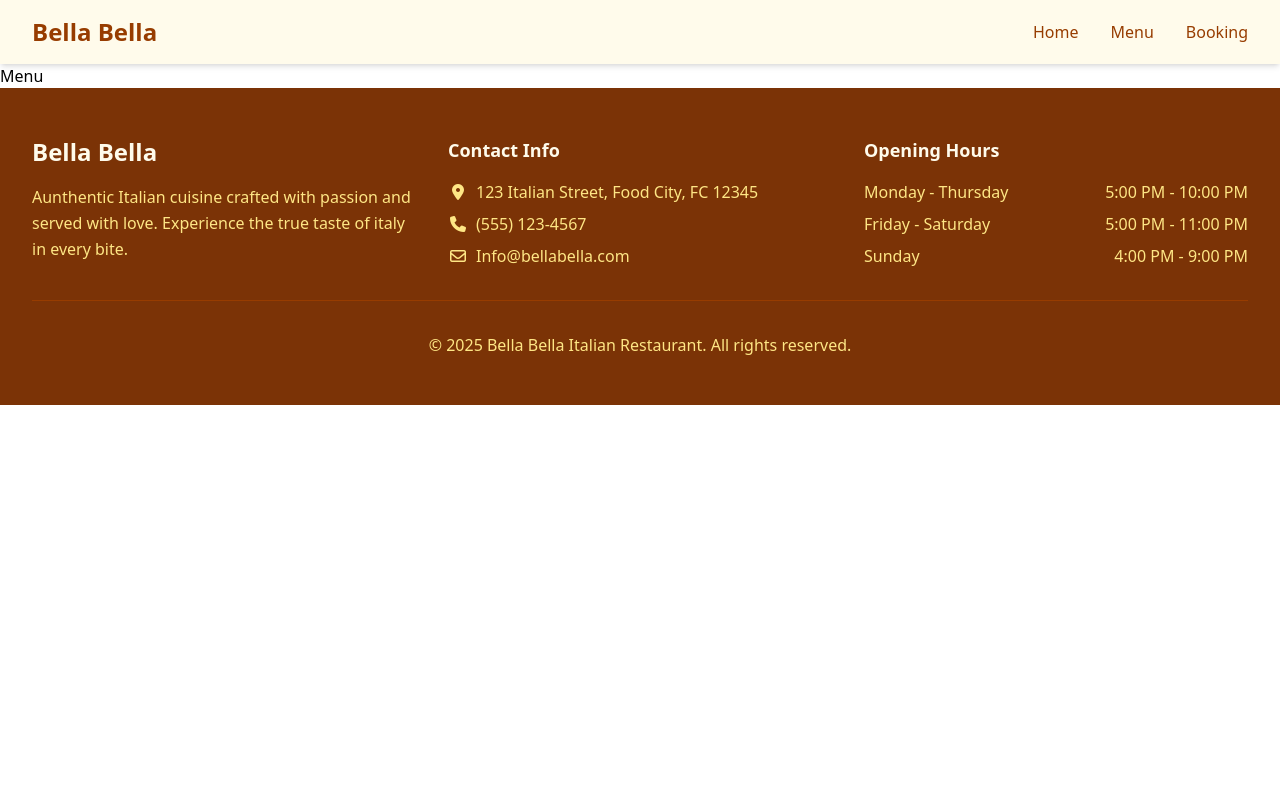
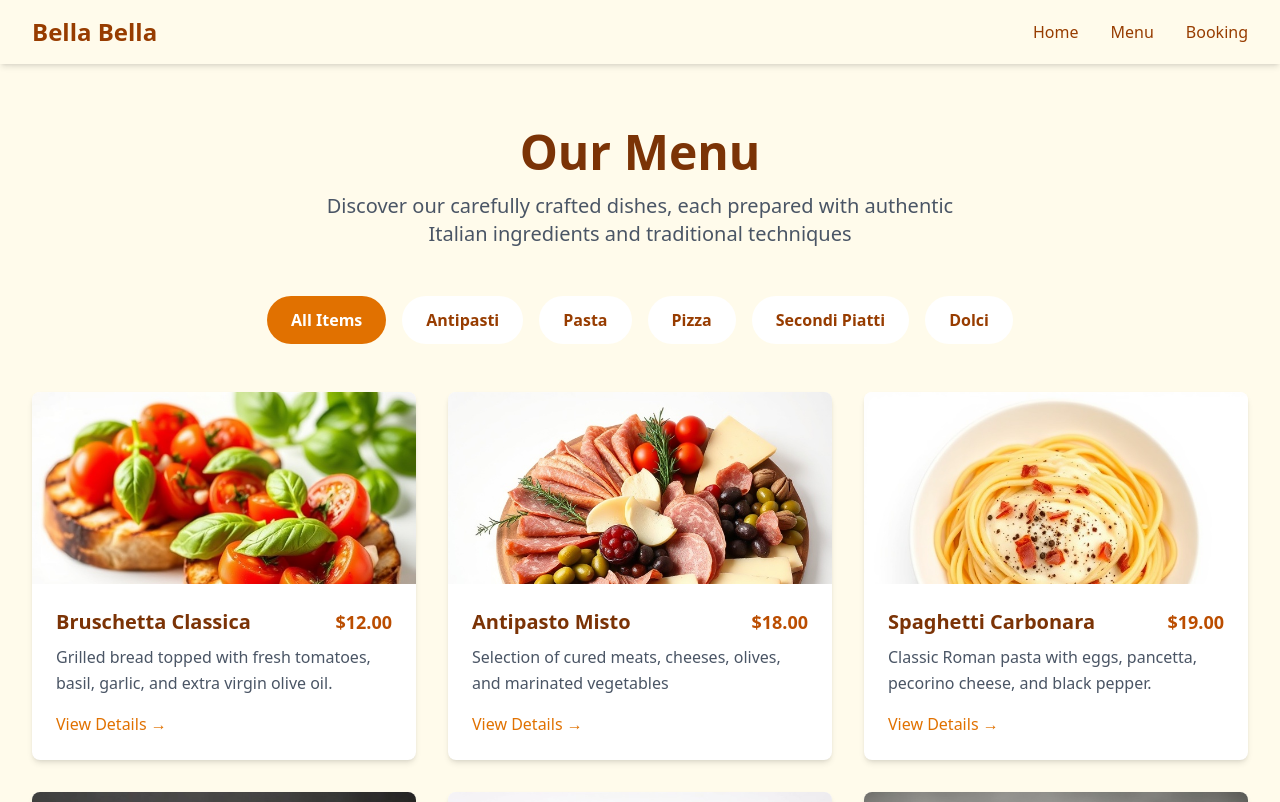
Before and after one commit to sadiya959/bella-bella, a React (Vite) app: page /menu in a window 1280 px wide. Shown: the top 802 px of the page. Built offline with nearby package versions, Linux system fonts and the light colour scheme.

Commit message:
add a complete menu page

```diff
--- /dev/null
+++ b/src/components/Filter.jsx
@@ -0,0 +1,29 @@
+import { useContext } from "react";
+import MenusContext from "../contexts/MenusContext";
+
+const categories = [
+  "All Items",
+  "Antipasti",
+  "Pasta",
+  "Pizza",
+  "Secondi Piatti",
+  "Dolci",
+];
+
+export default function Filter() {
+  const { selectedCategory, setSelectedCategory } = useContext(MenusContext);
+
+  return (
+    <div className="mb-12 flex flex-wrap justify-center gap-4">
+      {categories.map((category, index) => (
+        <button
+          key={index}
+          onClick={() => setSelectedCategory(category)}
+          className={`cursor-pointer rounded-full bg-amber-600 px-6 py-3 font-semibold whitespace-nowrap transition-colors hover:bg-amber-100 ${selectedCategory === category ? "bg-amber-600 text-white" : "bg-white text-amber-800"} `}
+        >
+          {category}
+        </button>
+      ))}
+    </div>
+  );
+}
--- /dev/null
+++ b/src/components/MenuItem.jsx
@@ -0,0 +1,32 @@
+import React from "react";
+import { Link } from "react-router";
+
+export default function MenuItem({ menu }) {
+  return (
+    <Link className="block cursor-pointer" to={`/menu/${menu.id}`}>
+      <li className="overflow-hidden rounded-lg bg-white shadow-md transition-shadow hover:shadow-lg">
+        <img
+          className="h-48 w-full object-cover object-top"
+          src={menu.image}
+          alt={menu.name}
+        />
+        <div className="p-6">
+          <div className="mb-2 flex items-start justify-between">
+            <h3 className="text-xl font-semibold text-amber-900">
+              {menu.name}
+            </h3>
+            <span className="text-lg font-bold text-amber-700">
+              ${menu.price.toFixed(2)}
+            </span>
+          </div>
+          <p className="leading-relaxed text-gray-600">{menu.summary}</p>
+          <div className="mt-4">
+            <span className="font-medium text-amber-600 hover:text-amber-700">
+              View Details →
+            </span>
+          </div>
+        </div>
+      </li>
+    </Link>
+  );
+}
--- /dev/null
+++ b/src/components/MenusList.jsx
@@ -0,0 +1,15 @@
+import React, { useContext } from "react";
+import MenuItem from "./MenuItem";
+import MenusContext from "../contexts/MenusContext";
+
+export default function MenusList() {
+  const { filteredMenus: menus } = useContext(MenusContext);
+
+  return (
+    <ul className="grid grid-cols-1 gap-8 md:grid-cols-2 lg:grid-cols-3">
+      {menus.map((menu) => (
+        <MenuItem key={menu.id} menu={menu} />
+      ))}
+    </ul>
+  );
+}
--- /dev/null
+++ b/src/components/PageHeader.jsx
@@ -0,0 +1,10 @@
+import React from "react";
+
+export default function PageHeader({ title, description }) {
+  return (
+    <div className="mb-12 text-center">
+      <h1 className="mb-4 text-5xl font-bold text-amber-900">{title}</h1>
+      <p className="mx-auto max-w-2xl text-xl text-gray-600">{description}</p>
+    </div>
+  );
+}
--- a/src/pages/Menu.jsx
+++ b/src/pages/Menu.jsx
@@ -1,3 +1,23 @@
+import { Link } from "react-router";
+import PageHeader from "../components/PageHeader";
+import Filter from "../components/Filter";
+import MenusList from "../components/MenusList";
+
 export default function Menu() {
-  return <div>Menu</div>;
+  return (
+    <section className="bg-amber-50 py-16">
+      <div className="mx-auto max-w-7xl px-4 sm:px-6 lg:px-8">
+        <PageHeader
+          title={"Our Menu"}
+          description={
+            "Discover our carefully crafted dishes, each prepared with authentic Italian ingredients and traditional techniques"
+          }
+        />
+
+        <Filter />
+
+        <MenusList />
+      </div>
+    </section>
+  );
 }
```
